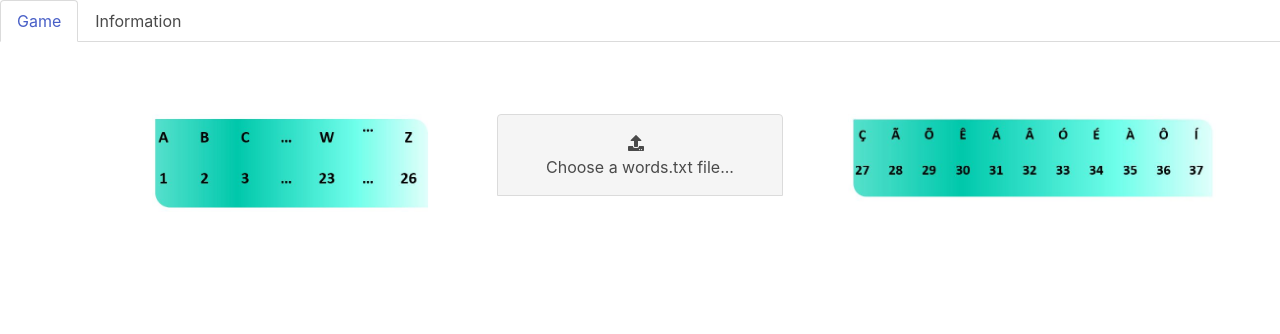
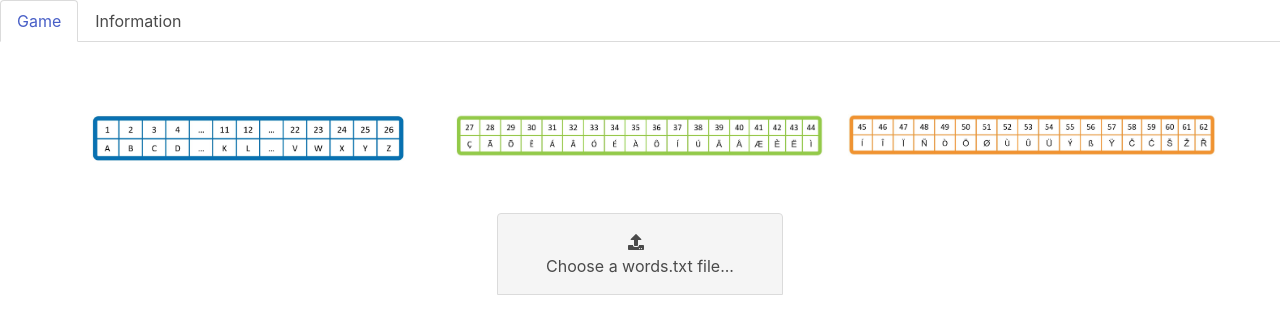
Before and after one commit to joaoestudante/learning-binary, a plain HTML site: page en/student.html in a window 1280 px wide. Drawn offline with nearby package versions, Linux system fonts and the light colour scheme.

Commit message:
Add more letters and their numbers

```diff
--- a/en/student.html
+++ b/en/student.html
@@ -34,11 +34,22 @@
           <div class="column is-one-third">
             <img
               class="is-pulled-right"
-              src="images/Alfabeto_1.jpg"
-              width="280pt"
+              src="images/binary_key_1.JPG"
+              style="padding: 0pt 20pt 20pt 20pt;"
             />
           </div>
           <div class="column is-one-third">
+            <img
+            src="images/binary_key_2.JPG"
+          />
+          </div>
+          <div class="column is-one-third">
+            <img
+              class="is-pulled-left"
+              src="images/binary_key_3.JPG"
+            />
+          </div>
+        </div>
         <div class="file has-name is-boxed is-centered" id="upload">
           <label class="file-label">
             <input
@@ -65,15 +76,6 @@
         >
           Generate new word!
         </button>
-          </div>
-          <div class="column is-one-third">
-            <img
-              class="is-pulled-left"
-              src="images/Alfabeto_2.jpg"
-              width="390pt"
-            />
-          </div>
-        </div>
       </div>
     </section>
 
```
Also changed, not shown: en/images/binary_key_1.JPG (added), en/images/binary_key_2.JPG (added), en/images/binary_key_3.JPG (added). Lines whose indentation alone changed are shown as unchanged.
